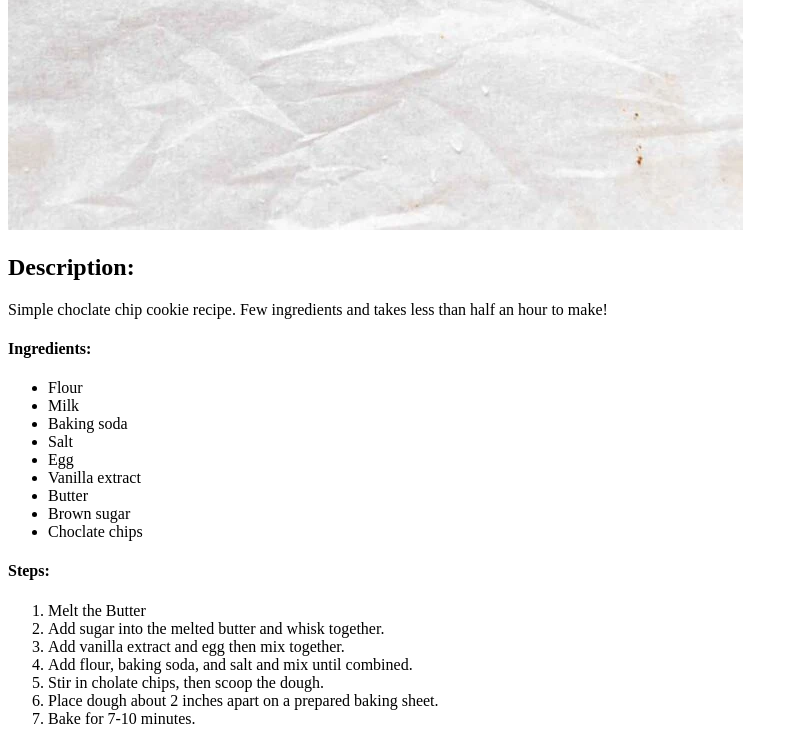
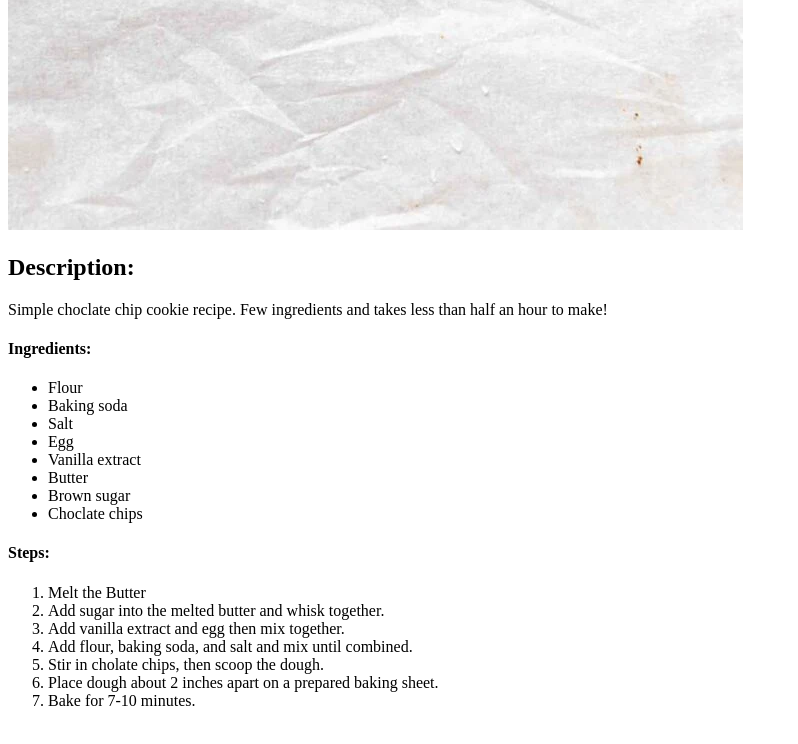
Before and after one commit to Hxwx00/odin--recipes2, a plain HTML site: page Recipes/cookies.html in a window 1280 px wide. Shown: the part 953-1697 px from the top of the page, without its empty margins (0-798 px from the left). Drawn offline with Linux system fonts and the light colour scheme.

Commit message:
ingredients

```diff
--- a/Recipes/cookies.html
+++ b/Recipes/cookies.html
@@ -15,7 +15,6 @@
             <h4>Ingredients:</h4>
             <ul>
                 <li>Flour</li>
-                <li>Milk</li>
                 <li>Baking soda</li>
                 <li>Salt</li>
                 <li>Egg</li>
```
